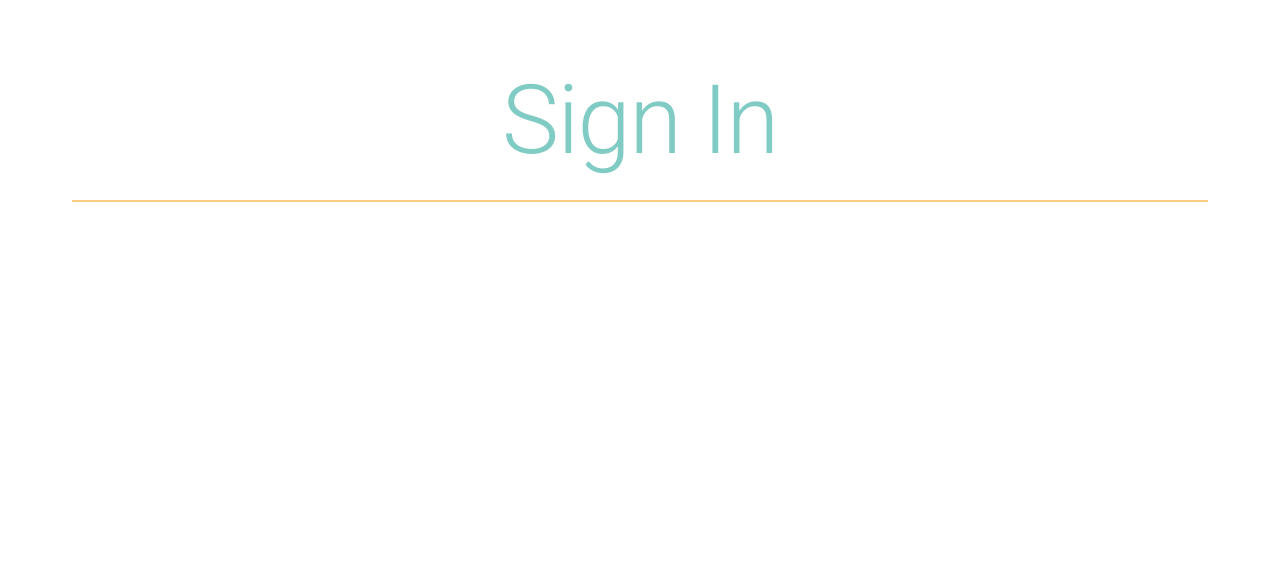
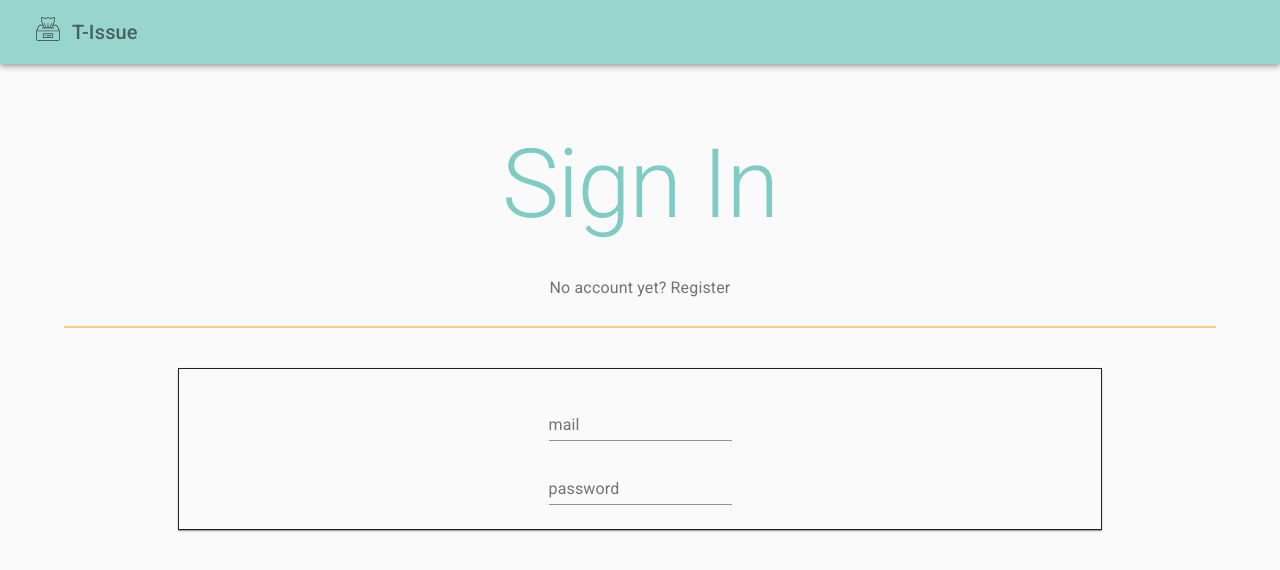
Before and after one commit to Sim-frpt/t-issue, a React (Create React App) app in the folder client/: page / in a window 1280 px wide. Shown: the top 570 px of the page. Built offline with nearby package versions, Linux system fonts and the light colour scheme.

Commit message:
rename components and js files in jsx, add navbar

```diff
--- a/client/package.json
+++ b/client/package.json
@@ -5,16 +5,18 @@
   "proxy": "http://localhost:3333",
   "dependencies": {
     "@material-ui/core": "^4.11.0",
+    "@material-ui/icons": "^4.9.1",
     "@testing-library/jest-dom": "^4.2.4",
     "@testing-library/react": "^9.3.2",
     "@testing-library/user-event": "^7.1.2",
     "axios": "^0.20.0",
     "react": "^16.13.1",
     "react-dom": "^16.13.1",
+    "react-hook-form": "^6.8.6",
     "react-scripts": "3.4.3"
   },
   "scripts": {
-    "start": "react-scripts start",
+    "start": "BROWSER=none react-scripts start",
     "build": "react-scripts build",
     "test": "react-scripts test",
     "eject": "react-scripts eject"
--- a/client/src/App.js
+++ b/client/src/App.jsx
@@ -1,13 +1,16 @@
 import React from 'react';
 import axios from 'axios';
-import Button from '@material-ui/core/Button';
-import Login from './components/login';
+import SignIn from './components/SignIn';
+import NavBar from './components/Common/NavBar';
 
 function App() {
   return (
-    <div className="App">
-      <Login/>
-    </div>
+    <>
+      <NavBar/>
+      <div className="App">
+        <SignIn/>
+      </div>
+    </>
   );
 }
 
--- /dev/null
+++ b/client/src/components/Common/NavBar.jsx
@@ -0,0 +1,35 @@
+import React from 'react';
+import { AppBar, IconButton, SvgIcon, Toolbar, Typography } from '@material-ui/core';
+import { ReactComponent as Logo } from '../../assets/images/t-issue.svg';
+import { makeStyles } from '@material-ui/core/styles';
+
+const useStyles = makeStyles((theme) => ({
+  appBar: {
+    backgroundColor: theme.palette.primary.light,
+  },
+  icon: {
+    position: 'relative',
+    bottom: '3px',
+  }
+}));
+
+export default function NavBar() {
+  const classes = useStyles();
+
+  return (
+    <div>
+      <AppBar className={classes.appBar} position="static" color="primary">
+        <Toolbar>
+          <IconButton>
+            <SvgIcon className={classes.icon}>
+              <Logo/>
+            </SvgIcon>
+          </IconButton>
+          <Typography variant="h6" color="textSecondary">
+              T-Issue
+            </Typography>
+        </Toolbar>
+    </AppBar>
+    </div>
+  );
+}
--- /dev/null
+++ b/client/src/components/SignIn/index.jsx
@@ -0,0 +1,72 @@
+import React from 'react';
+
+// Styles
+import { Container, Box, Typography, TextField } from '@material-ui/core';
+
+export default function SignIn() {
+  return (
+    <>
+      <Container>
+        <Box
+          m={[2, 3, 5]}
+          p={3}
+          align="center"
+          border={2}
+          borderTop={0}
+          borderRight={0}
+          borderLeft={0}
+          borderColor="secondary.main"
+        >
+          <Typography
+            variant="h1"
+            color="primary"
+            gutterBottom
+          >
+            Sign In
+          </Typography>
+          <Typography
+            variant="subtitle1"
+            color="textSecondary"
+          >
+            No account yet? Register
+          </Typography>
+        </Box>
+      </Container>
+      <Container>
+        <Box
+          mx="auto"
+          py={2}
+          align="center"
+          border={1}
+          width="75%"
+          boxShadow={1}
+        >
+          <form>
+            <Box
+              p={1}
+              textAlign="center"
+            >
+              <TextField
+                id="standard-basic"
+                label="mail"
+                type="text"
+              >
+              </TextField>
+            </Box>
+
+            <Box
+              p={1}
+            >
+              <TextField
+                id="standard-basic"
+                label="password"
+                type="text"
+              >
+              </TextField>
+            </Box>
+          </form>
+        </Box>
+      </Container>
+    </>
+  );
+}
--- a/client/src/components/login/index.js
+++ /dev/null
@@ -1,27 +0,0 @@
-import React from 'react';
-
-// Styles
-import { Container, Box, Typography } from '@material-ui/core';
-
-export default function Login() {
-  return (
-    <Container>
-      <Box
-        m={5}
-        p={3}
-        border={2}
-        borderTop={0}
-        borderRight={0}
-        borderLeft={0}
-        borderColor="secondary.main">
-        <Typography
-          variant="h1"
-          align="center"
-          color="primary"
-        >
-          Sign In
-        </Typography>
-      </Box>
-    </Container>
-  );
-}
--- a/client/src/index.js
+++ b/client/src/index.jsx
@@ -1,15 +1,18 @@
 import React from 'react';
 import ReactDOM from 'react-dom';
 import { ThemeProvider } from '@material-ui/styles';
-import theme from './styles/theme';
+import { CssBaseline } from '@material-ui/core';
+import theme from './assets/styles/Theme';
 import App from './App';
 import * as serviceWorker from './serviceWorker';
 
 ReactDOM.render(
   <React.StrictMode>
-    <ThemeProvider theme={theme}>
-      <App />
-    </ThemeProvider>
+    <CssBaseline>
+      <ThemeProvider theme={theme}>
+        <App />
+      </ThemeProvider>
+    </CssBaseline>
   </React.StrictMode>,
   document.getElementById('root')
 );
```
Also changed, not shown: client/src/components/SignIn/SignInForm.jsx (added, +8 -0 lines), client/public/manifest.json, client/src/assets/images/t-issue.svg (added), client/src/assets/styles/Theme.js (renamed from client/src/styles/theme.js), 1 other file (tests, documents, lock files or other folders).
